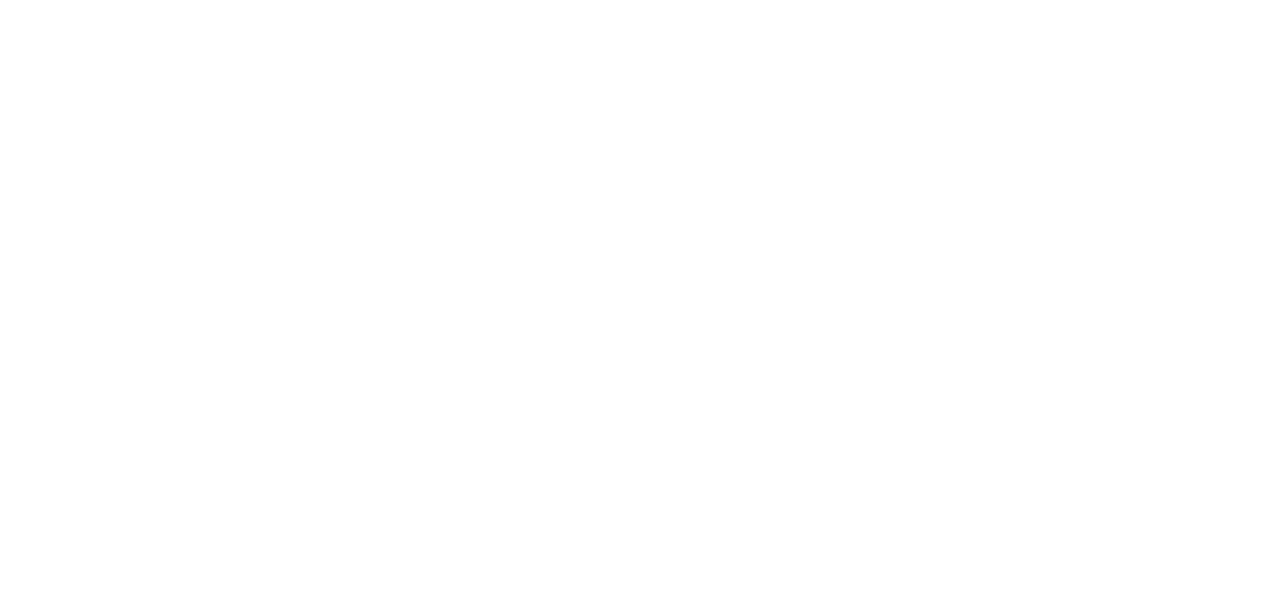
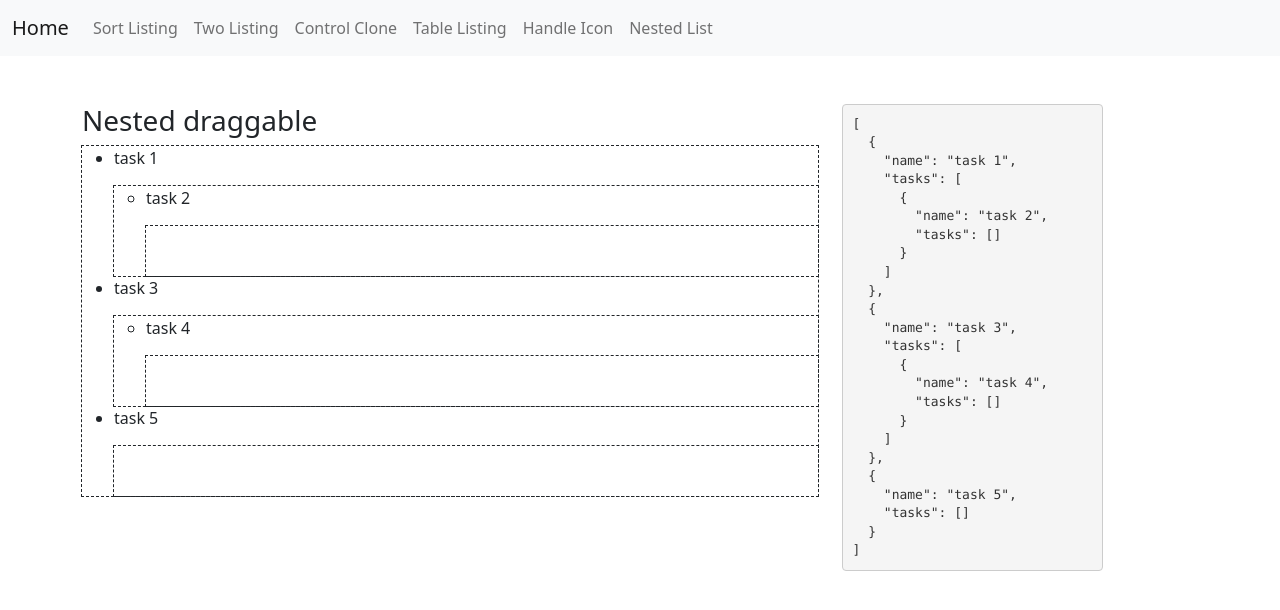
Before and after one commit to zorenleolumosbog/vue-drag-and-drop, a Vue app: page /nested-list in a window 1280 px wide. Before the commit this address had no page. Shown: the top 610 px of the page. Built offline with nearby package versions, Linux system fonts and the light colour scheme.

Commit message:
Add nested list draggable

```diff
--- a/src/router/index.js
+++ b/src/router/index.js
@@ -27,6 +27,11 @@
       path: '/handle-icon',
       name: 'handle-icon',
       component: () => import('../views/HandleIcon.vue')
+    },
+    {
+      path: '/nested-list',
+      name: 'nested-list',
+      component: () => import('../views/NestedList.vue')
     }
   ]
 })
--- /dev/null
+++ b/src/views/Infra/Nested/NestedDraggable.vue
@@ -0,0 +1,47 @@
+<template>
+    <draggable
+      class="dragArea"
+      tag="ul"
+      :list="tasks"
+      :group="{ name: 'g1' }"
+      :move="checkMove"
+      item-key="name"
+    >
+      <template #item="{ element }">
+        <li>
+          <p>{{ element.name }}</p>
+          <nested-draggable :tasks="element.tasks" />
+        </li>
+      </template>
+    </draggable>
+  </template>
+  <script lang="ts">
+  import draggable from 'vuedraggable';
+  export default {
+    name: "nested-draggable",
+    props: {
+      tasks: {
+        required: true,
+        type: Array
+      }
+    },
+    components: {
+      draggable
+    },
+    setup() {
+        const checkMove = (event: any) => {
+            console.log("Future index: " + event.draggedContext.futureIndex);
+        };
+
+        return {
+            checkMove
+        };
+    }
+  };
+  </script>
+  <style scoped>
+  .dragArea {
+    min-height: 50px;
+    outline: 1px dashed;
+  }
+  </style>
--- /dev/null
+++ b/src/views/NestedList.vue
@@ -0,0 +1,62 @@
+<template>
+    <the-header></the-header>
+    <div class="container mt-5">
+        <div class="row">
+            <div class="col-8">
+            <h3>Nested draggable</h3>
+            <nested-draggable :tasks="state.list" />
+            </div>
+
+            <div class="col-3">
+                <pre>{{ state.list }}</pre>
+            </div>
+        </div>
+    </div>
+</template>
+<script setup lang="ts">
+    import TheHeader from './TheHeader.vue';
+    import NestedDraggable from "./Infra/Nested/NestedDraggable.vue";
+    import { ref, reactive, computed } from 'vue';
+
+    const state = reactive({
+        list: [
+            {
+            name: "task 1",
+            tasks: [
+                {
+                    name: "task 2",
+                    tasks: []
+                }
+            ]
+            },
+            {
+            name: "task 3",
+            tasks: [
+                {
+                    name: "task 4",
+                    tasks: []
+                }
+            ]
+            },
+            {
+            name: "task 5",
+                tasks: []
+            }
+        ]
+    });
+</script>
+<style scoped>
+pre {
+  display: block;
+  padding: 9.5px;
+  margin: 0 0 10px;
+  font-size: 13px;
+  line-height: 1.42857143;
+  color: #333;
+  word-break: break-all;
+  word-wrap: break-word;
+  background-color: #f5f5f5;
+  border: 1px solid #ccc;
+  border-radius: 4px;
+}
+</style>
--- a/src/views/TheHeader.vue
+++ b/src/views/TheHeader.vue
@@ -22,6 +22,9 @@
                 <li class="nav-item">
                     <router-link class="nav-link" to="/handle-icon">Handle Icon</router-link>
                 </li>
+                <li class="nav-item">
+                    <router-link class="nav-link" to="/nested-list">Nested List</router-link>
+                </li>
             </ul>
             </div>
         </div>
```
